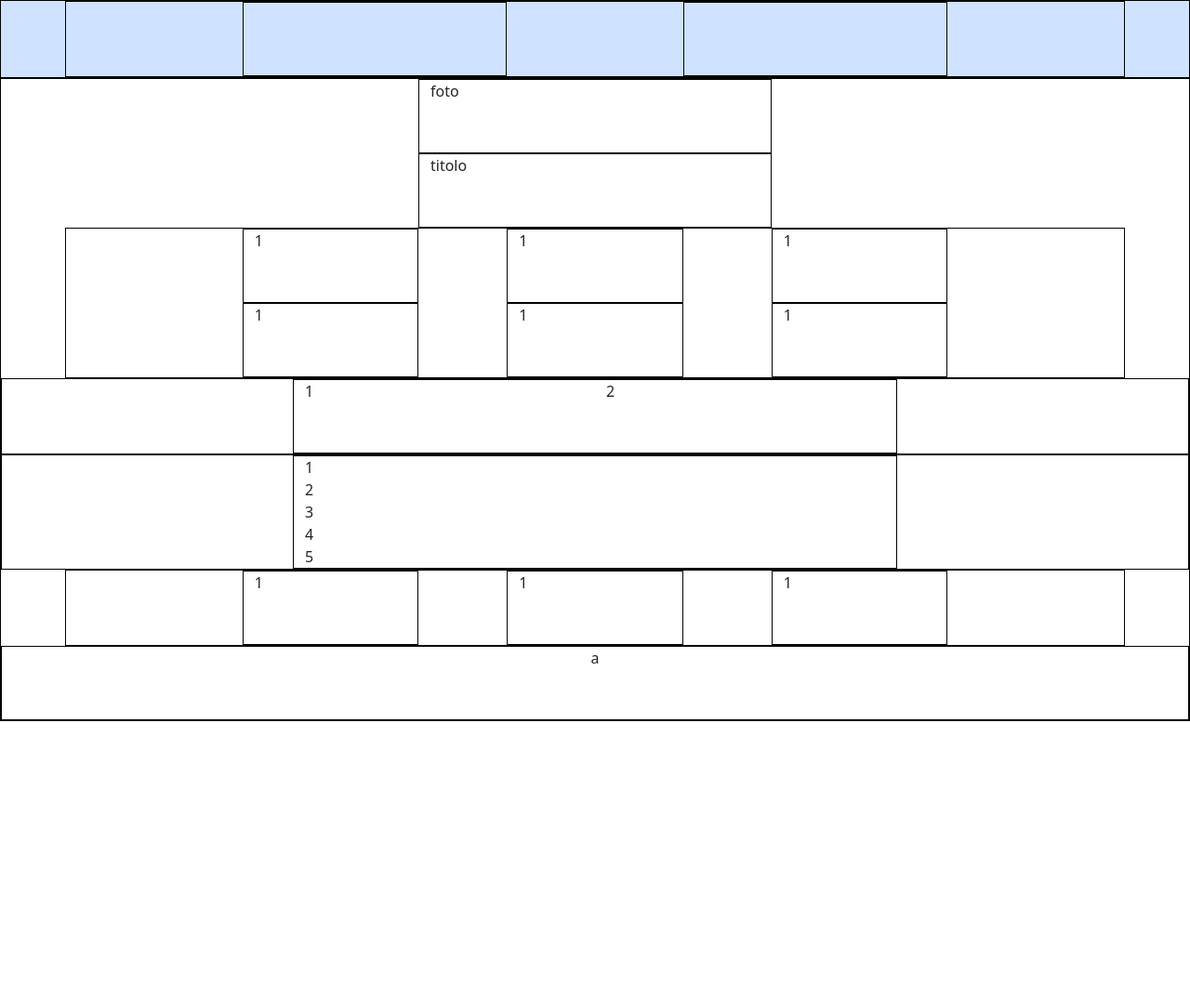
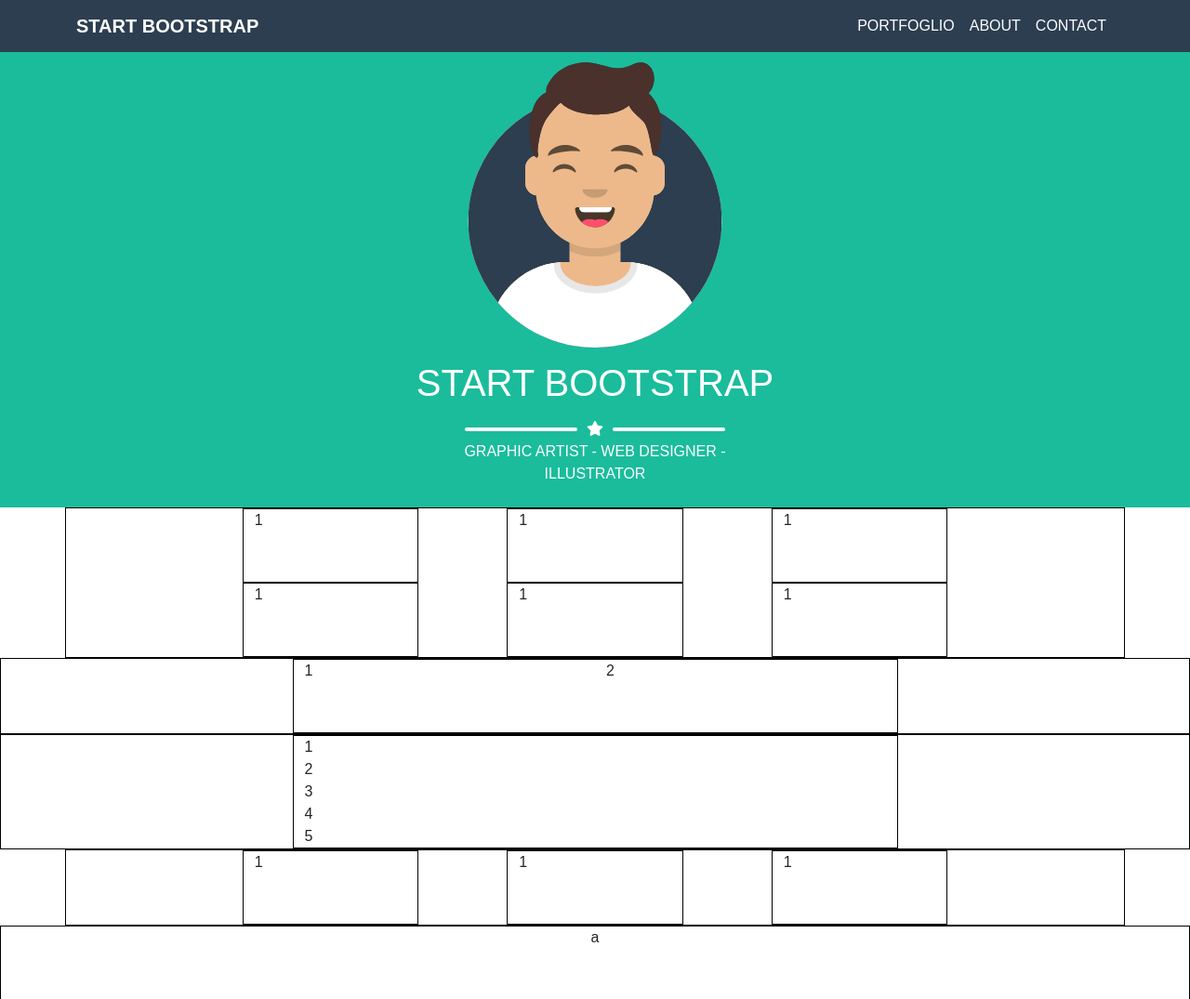
Before and after one commit to Cayandres/html-css-bootstrap-freelancer, a plain HTML site: page index.html in a window 1280 px wide. Shown: the whole page at 93% size. Before the commit the page ends 800 px from the top, so only its background shows below. Drawn offline with nearby package versions, Linux system fonts and the light colour scheme.

Commit message:
[fine-header-jumbo]

```diff
--- a/css/style.css
+++ b/css/style.css
@@ -1,4 +1,35 @@
+body{
+  font-family: Arial, Helvetica, sans-serif;
+}
+
+
 .debug{
   border: 1px solid black;
   min-height: 80px;
 }
+
+header{
+  background-color: #2c3e50;
+}
+
+
+.ac-nav-container .container .navbar-collapse{
+flex-grow: 0;
+}
+
+.ac-jumbotron{
+  background-color: #1abc9c;
+  color: white;
+}
+
+.ac-jumbotron img{width: 300px;}
+
+
+
+.ac-line{
+  height: 4px;
+  width: 34%;
+  background-color: white;
+  border-radius: 25px;
+  margin: 0 10px;
+}
--- a/index.html
+++ b/index.html
@@ -6,6 +6,7 @@
   <meta name="viewport" content="width=device-width, initial-scale=1.0">
   <link href="https://cdn.jsdelivr.net/npm/bootstrap@5.3.0-alpha1/dist/css/bootstrap.min.css" rel="stylesheet" integrity="sha384-GLhlTQ8iRABdZLl6O3oVMWSktQOp6b7In1Zl3/Jr59b6EGGoI1aFkw7cmDA6j6gD" crossorigin="anonymous">
   <script src="https://cdn.jsdelivr.net/npm/bootstrap@5.3.0-alpha1/dist/js/bootstrap.bundle.min.js" integrity="sha384-w76AqPfDkMBDXo30jS1Sgez6pr3x5MlQ1ZAGC+nuZB+EYdgRZgiwxhTBTkF7CXvN" crossorigin="anonymous"></script>
+  <link rel="stylesheet" href="https://cdnjs.cloudflare.com/ajax/libs/font-awesome/6.3.0/css/all.min.css" integrity="sha512-SzlrxWUlpfuzQ+pcUCosxcglQRNAq/DZjVsC0lE40xsADsfeQoEypE+enwcOiGjk/bSuGGKHEyjSoQ1zVisanQ==" crossorigin="anonymous" referrerpolicy="no-referrer" />
   <link rel="stylesheet" href="css/style.css">
 
   <title>Freelancer</title>
@@ -13,23 +14,45 @@
 
 <body>
 
-  <header class=" debug bg-primary-subtle">
-    <div class="container debug">
-      <div class="row">
-        <div class="col-md-3 offset-md-2 debug"></div>
-        <div class="col-md-3 offset-md-2 debug"></div>
+  <header class="ac-nav-container ">
+    <nav class="navbar navbar-expand-lg">
+      <div class="container
+      justify-content-between ">
+        <a class="navbar-brand text-white fw-bold" href="#">START BOOTSTRAP</a>
+        <button class="navbar-toggler text-white" type="button" data-bs-toggle="collapse" data-bs-target="#navbarNavAltMarkup" aria-controls="navbarNavAltMarkup" aria-expanded="false" aria-label="Toggle navigation">
+          <span class="navbar-toggler-icon"></span>
+        </button>
+        <div class="collapse navbar-collapse" id="navbarNavAltMarkup">
+          <div class="navbar-nav">
+            <a class="nav-link active text-white" aria-current="page" href="#">PORTFOGLIO</a>
+            <a class="nav-link text-white" href="#">ABOUT</a>
+            <a class="nav-link text-white" href="#">CONTACT</a>
+          </div>
+        </div>
       </div>
-    </div>
+    </nav>
   </header>
 
 
-  <div class="debug ac-jumbotron h-30">
-    <div class="container">
-      <div class="row flex-column align-content-center">
-        <div class="col-md-4 debug">foto</div>
-        <div class="col-md-4 debug">titolo</div>
+  <div class="ac-jumbotron">
+    <div class="container text-center">
+      <div class="row flex-column align-content-center     align-items-center">
+        <div class=""><img src="img/avatar.svg" alt=""></div>
+        <div class="col-md-5 my-2 fs-1">START BOOTSTRAP</div>
+        <div class="ac-star col-md-4 d-flex justify-content-center align-items-center">
+
+          <div class="ac-line "></div>
+           <div>
+            <i class="fa-solid fa-star"></i>
+           </div>
+          <div class="ac-line "></div>
+        </div>
+        <div class="col-md-4 pb-4">GRAPHIC ARTIST - WEB DESIGNER - ILLUSTRATOR</div>
+
       </div>
+    </div>
   </div>
+
 
   <main>
     <div class="container debug">
```
